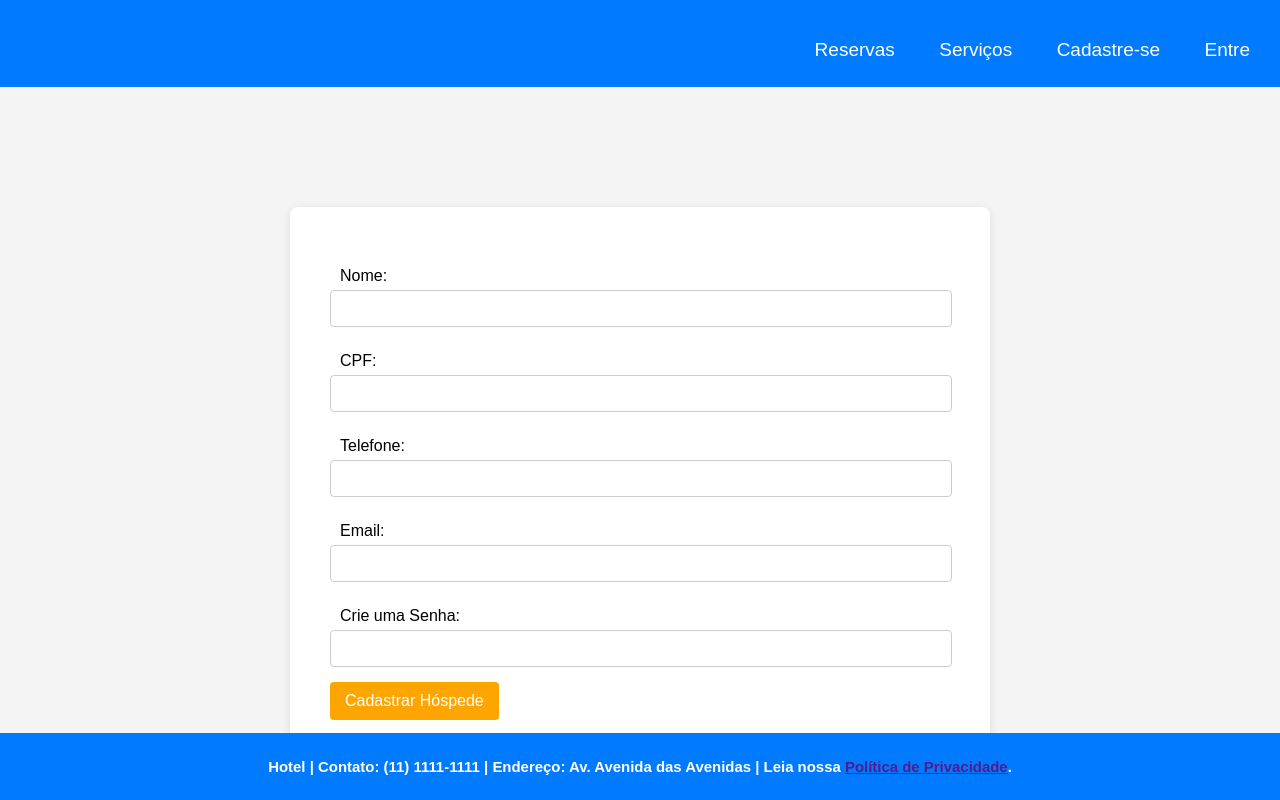
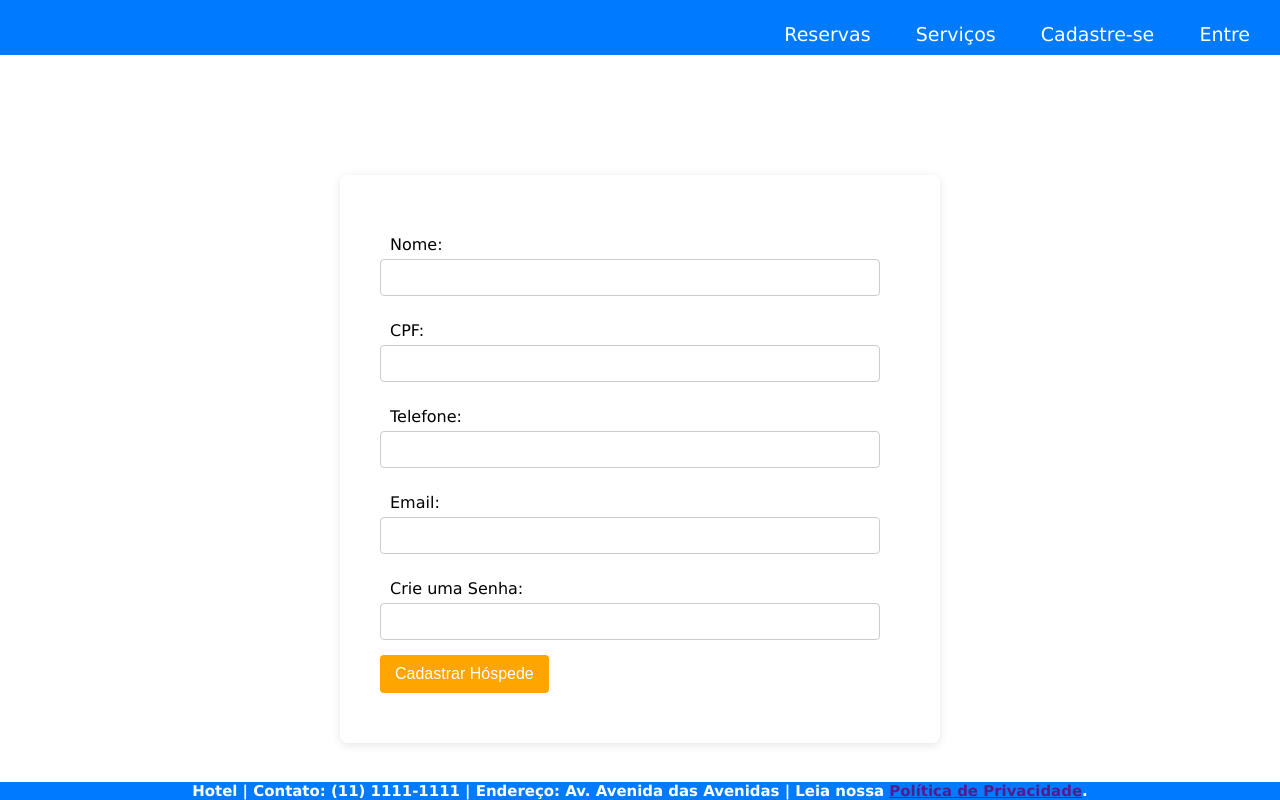
Before and after one commit to Rafael1572008/Trabalho_Web_3, a website built with Parcel: page src/hospede/cadastro_hospede.html in a window 1280 px wide. Built offline with nearby package versions, Linux system fonts and the light colour scheme.

Commit message:
Update cadastro_hospede.css

```diff
--- a/src/hospede/css/cadastro_hospede.css
+++ b/src/hospede/css/cadastro_hospede.css
@@ -1,8 +1,16 @@
-body {
-  font-family: Arial, sans-serif;
-  background-color: #f4f4f4;
+* {
   margin: 0;
   padding: 0;
+  box-sizing: border-box;
+}
+
+body {
+  background-color: white;
+  background-position: center;
+  background-size: cover;
+  background-repeat: no-repeat;
+  min-height: 100vh;
+  font-family: Verdana, Geneva, Tahoma, sans-serif;
 }
 
 main {
```
